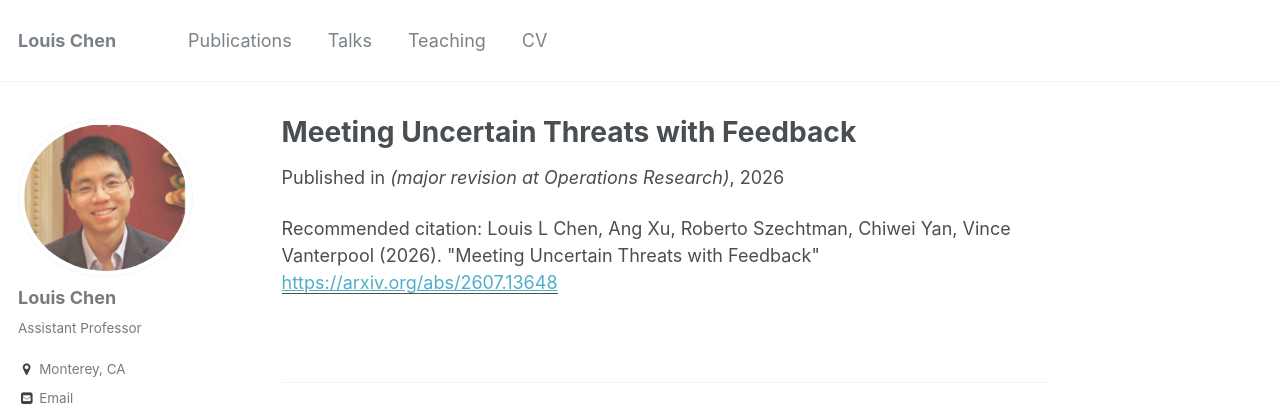
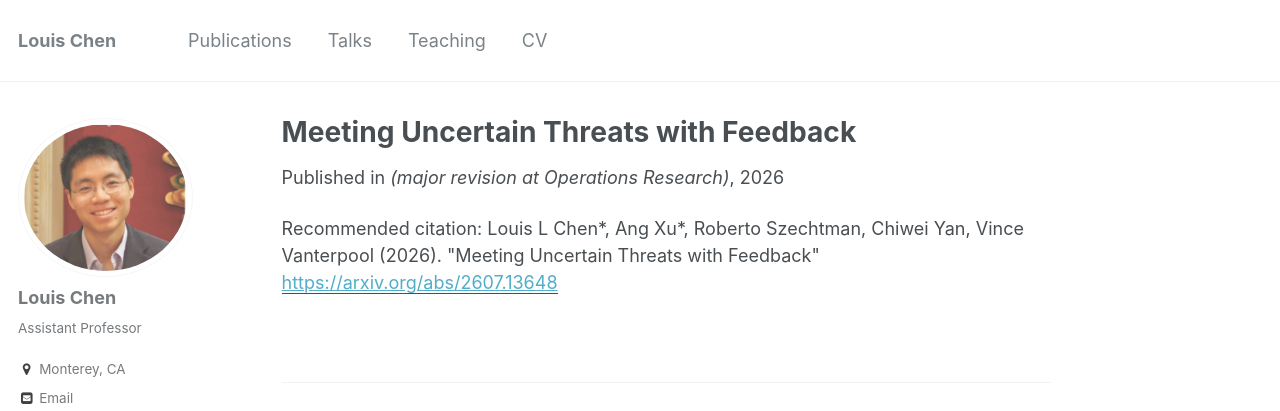
Before and after one commit to LouisLChen/LouisLChen.github.io, a Jekyll site: the page built from _publications/Elektra.md, in a window 1280 px wide. Shown: the top 411 px of the page. Built offline with Jekyll 4.4.1, drawn with Linux system fonts in a browser that asks for light colours; some web fonts are replaced.

```diff
--- a/_publications/Elektra.md
+++ b/_publications/Elektra.md
@@ -7,5 +7,5 @@ excerpt: >
 date: 2026-07-15
 venue: "(major revision at Operations Research)"
 paperurl: "https://arxiv.org/abs/2607.13648"
-citation: 'Louis L Chen, Ang Xu, Roberto Szechtman, Chiwei Yan, Vince Vanterpool (2026). "Meeting Uncertain Threats with Feedback"'
+citation: 'Louis L Chen*, Ang Xu*, Roberto Szechtman, Chiwei Yan, Vince Vanterpool (2026). "Meeting Uncertain Threats with Feedback"'
 ---
```
